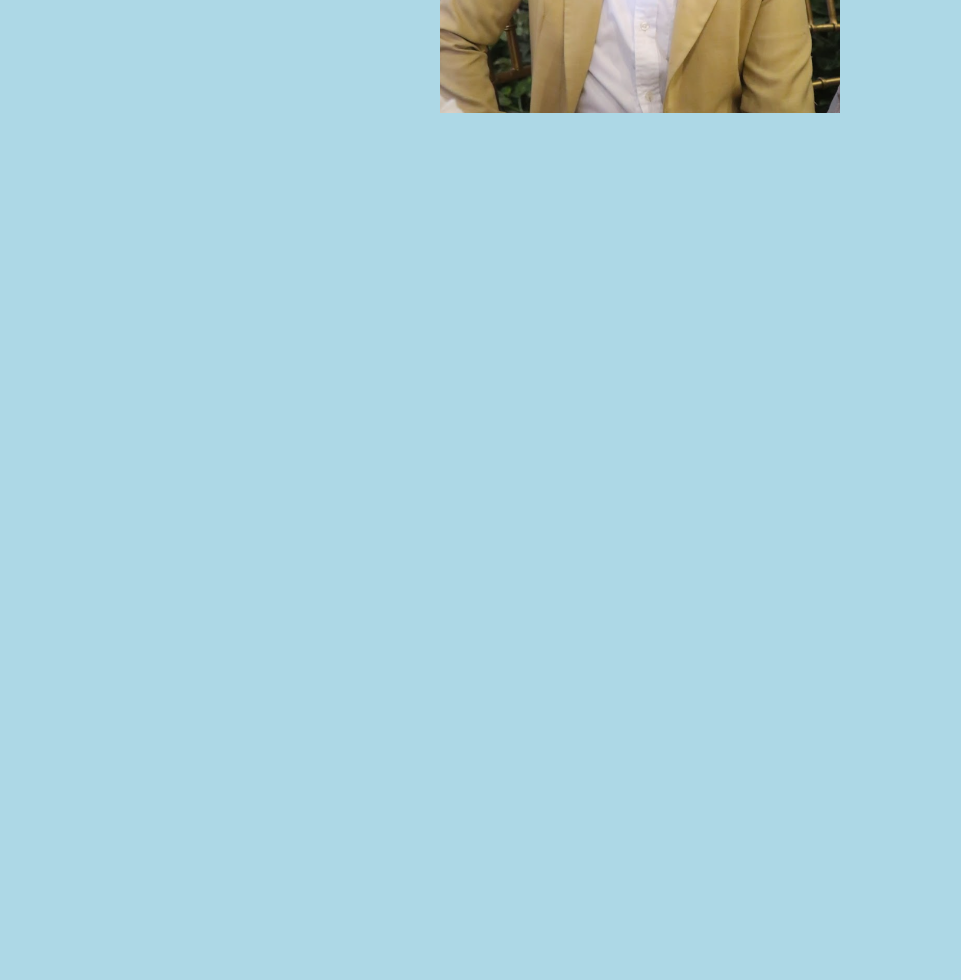
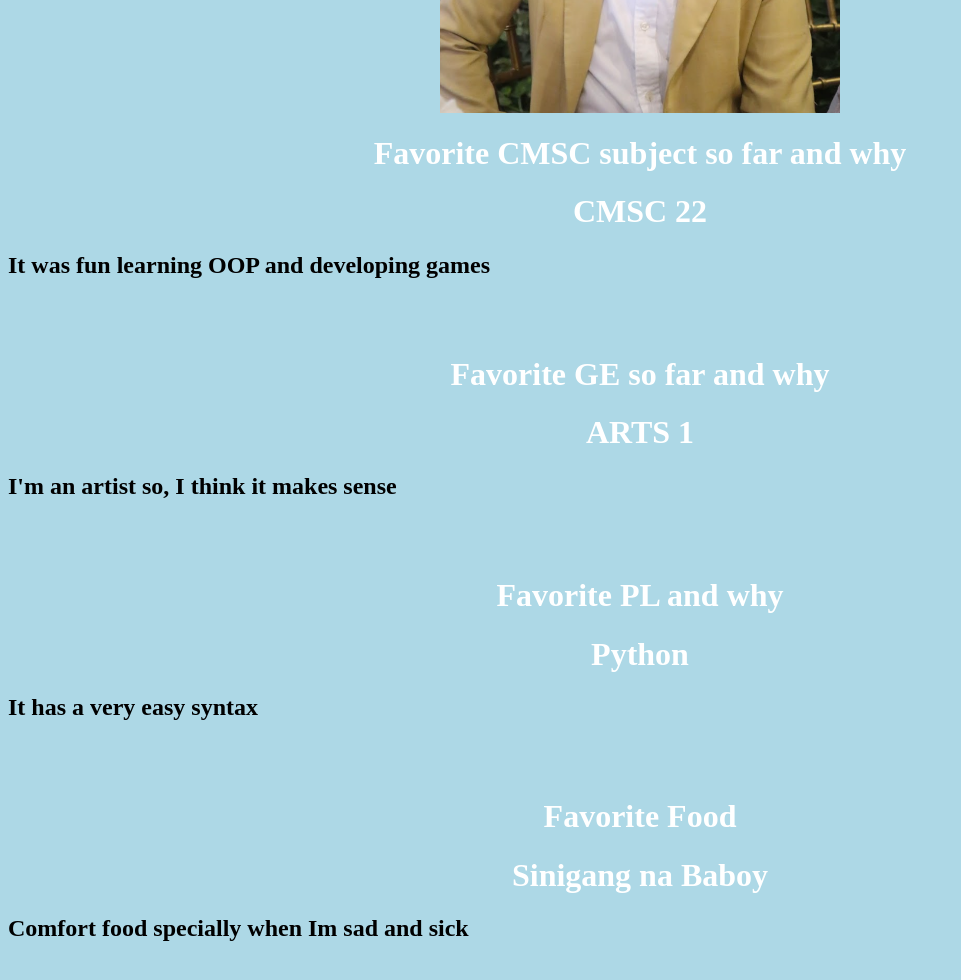
Before and after one commit to kennethus/kennethus.github.io, a plain HTML site: page index.html in a window 1280 px wide. Shown: the part 500-1480 px from the top of the page, without its empty margins (0-961 px from the left). Before the commit the page ends 800 px from the top, so only its background shows below. Drawn offline with Linux system fonts and the light colour scheme.

Commit message:
feat: Added favorites details

```diff
--- a/index.html
+++ b/index.html
@@ -8,6 +8,27 @@
         <h1> John Kenneth Adolfo </h1>
         <h2> Kennethus </h2>
         <img src="images/image_me.png" alt="HTML5 Icon" style="width:400px;height: 500px;" class="center">
+
+        <h1> Favorite CMSC subject so far and why </h1>
+        <h1> CMSC 22 </h1>
+        <h2> It was fun learning OOP and developing games </h2>
+        <br><br>
+
+        <h1> Favorite GE so far and why </h1>
+        <h1> ARTS 1 </h1>
+        <h2> I'm an artist so, I think it makes sense </h2>
+        <br><br>
+
+        <h1> Favorite PL and why </h1>
+        <h1> Python </h1>
+        <h2> It has a very easy syntax </h2>
+        <br><br>
+
+        <h1> Favorite Food </h1>
+        <h1> Sinigang na Baboy </h1>
+        <h2> Comfort food specially when Im sad and sick </h2>
+        <br><br>
+
     </body>
 
 </html>
```
